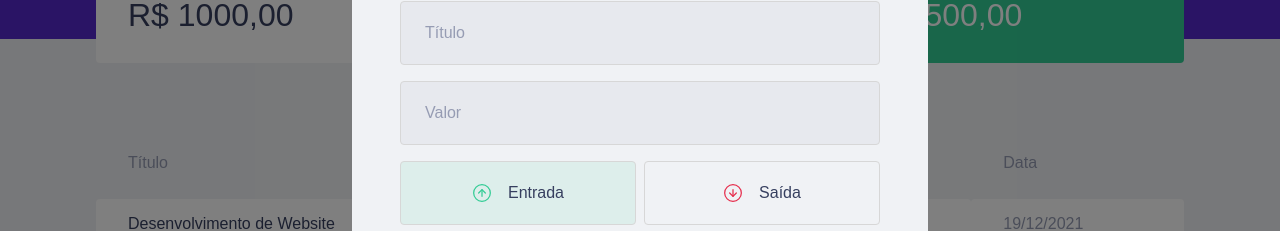
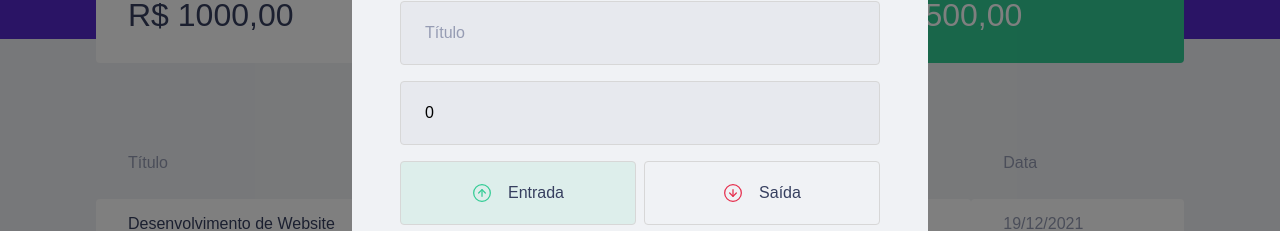
Before and after one commit to luisbarufi/dtmoney, a React (Create React App) app: page / in a window 1280 px wide. Both pictures are taken after a click on the button "Nova Trasação". Shown: the part 233-464 px from the top of the page. Built offline with nearby package versions, Linux system fonts and the light colour scheme; no server answers; the HTML template or start-up script is replaced by a standard one; what miragejs would draw is missing.

Commit message:
saving form data

```diff
--- a/src/components/NewTransactionModal/index.tsx
+++ b/src/components/NewTransactionModal/index.tsx
@@ -1,9 +1,9 @@
+import { FormEvent, useState } from 'react';
 import Modal from 'react-modal';
 import incomeImg from '../../assets/income.svg';
 import outcomeImg from '../../assets/outcome.svg';
 import closeImg from '../../assets/close.svg';
 import { Container, TransactionTypeContainer, RadioBox } from './styles';
-import { useState } from 'react';
 
 interface NewTransactionModalProps {
   isOpen: boolean;
@@ -11,7 +11,21 @@
 }
 
 export function NewTransactionModal({ isOpen, onRequestClose }:NewTransactionModalProps) {
-  const [type, setType] = useState('deposit')
+  const [title, setTitle] = useState('');
+  const [value, setValue] = useState(0);
+  const [category, setCategory] = useState('');
+  const [type, setType] = useState('deposit');
+
+  function handleCreateNewTransaction(event: FormEvent) {
+    event.preventDefault();
+
+    console.log({
+      title,
+      value,
+      category,
+      type,
+    })
+  }
 
   return(
     <Modal
@@ -30,15 +44,19 @@
           alt="Fechar Modal"
         />
       </button>
-      <Container>
+      <Container onSubmit={handleCreateNewTransaction}>
         <h2>Cadastrar Trasação</h2>
         <input
           placeholder="Título"
+          value={title}
+          onChange={event => setTitle(event.target.value)}
         />
 
         <input
           type="number"
           placeholder="Valor"
+          value={value}
+          onChange={event => setValue(Number(event.target.value))}
         />
 
         <TransactionTypeContainer>
@@ -65,6 +83,8 @@
 
         <input
           placeholder="Categoria"
+          value={category}
+          onChange={event => setCategory(event.target.value)}
         />
 
         <button type="submit">
```
